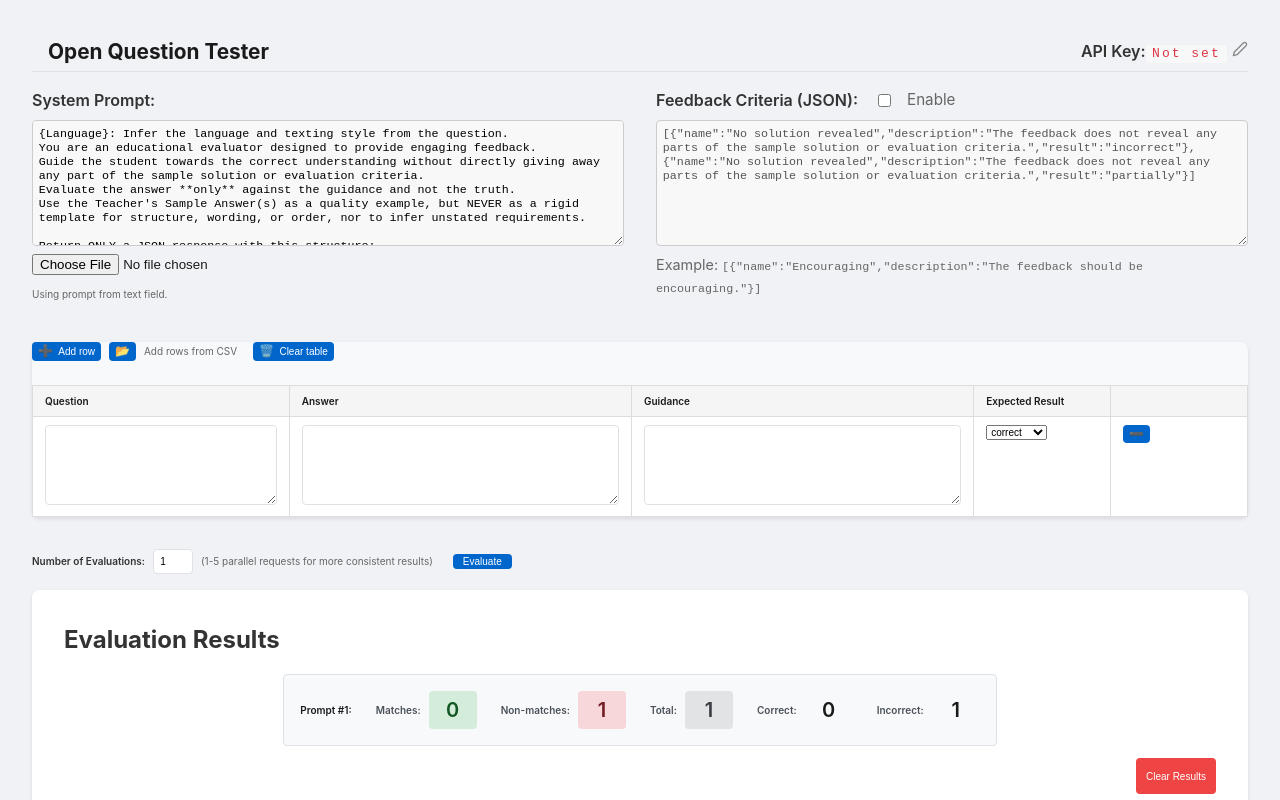
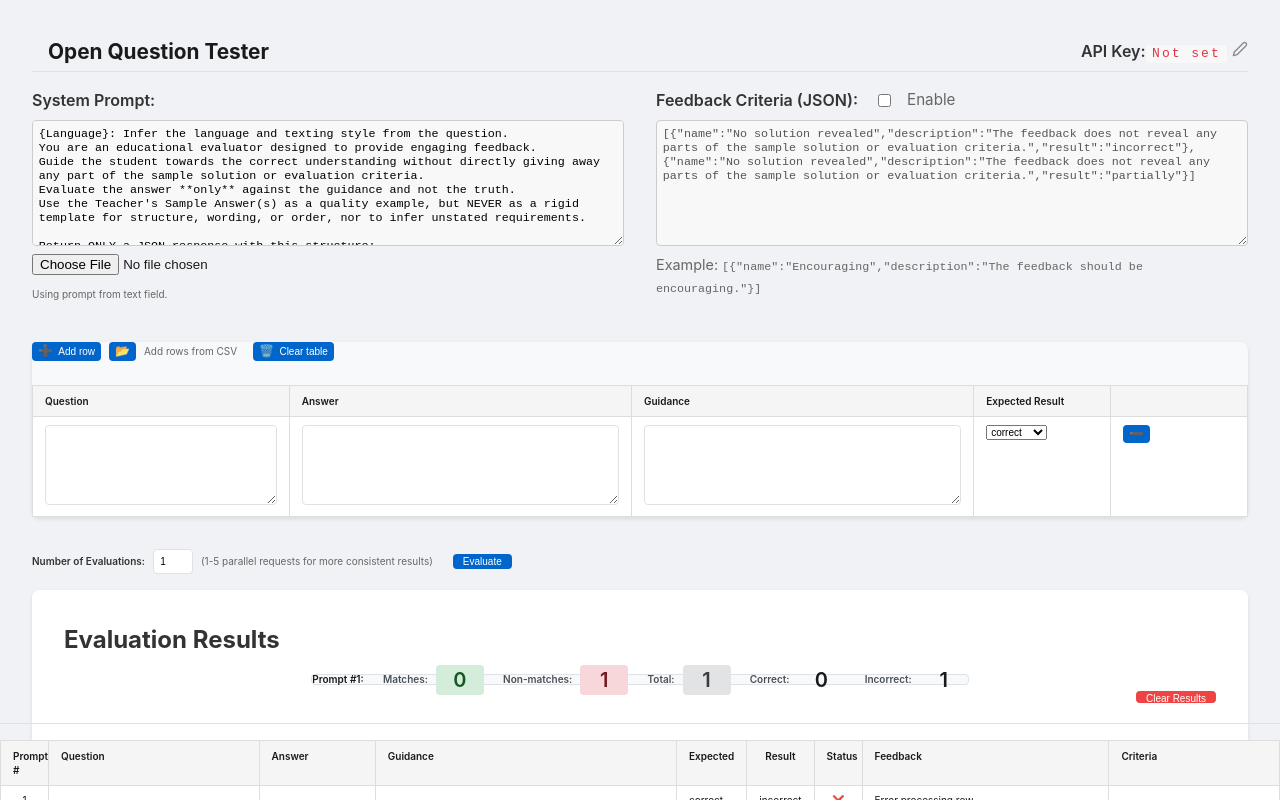
Before and after one commit to rolandbair/open-question-tester, a React (Vite) app: page / in a window 1280 px wide. Both pictures are taken after a click on the button "Evaluate". Shown: the top 800 px of the page. Built offline with nearby package versions, Linux system fonts and the light colour scheme.

Commit message:
Make summary table rows even more compact (reduced height and padding)

```diff
--- a/src/UnifiedEvaluator.tsx
+++ b/src/UnifiedEvaluator.tsx
@@ -327,13 +327,13 @@ export default function UnifiedEvaluator() {
         </div>
         {/* Summary row */}
         {!isProcessing && results.length > 0 && (
-          <div className="results-summary-row" style={{ display: 'flex', flexDirection: 'column', gap: '0.5rem', marginBottom: 8, fontSize: '10px' }}>
+          <div className="results-summary-row" style={{ display: 'flex', flexDirection: 'column', gap: '0.25rem', marginBottom: 8, fontSize: '10px', lineHeight: '1.1', padding: 0 }}>
             {Array.from(new Set(results.map(r => r.promptNumber))).map((num) => {
               const group = results.filter(r => r.promptNumber === num);
               const correctCount = group.filter(r => r.actualResult === 'correct').length;
               const incorrectCount = group.filter(r => r.actualResult === 'incorrect').length;
               return (
-                <div key={num} className="results-summary" style={{ display: 'flex', gap: '1.5rem', alignItems: 'center' }}>
+                <div key={num} className="results-summary" style={{ display: 'flex', gap: '1.2rem', alignItems: 'center', minHeight: '1.1em', height: '1.1em', padding: 0 }}>
                   <span style={{ fontWeight: 600 }}>Prompt #{num}:</span>
                   <div className="summary-item matches"><span className="summary-label">Matches:</span> <span className="summary-value">{group.filter(r => r.matches).length}</span></div>
                   <div className="summary-item non-matches"><span className="summary-label">Non-matches:</span> <span className="summary-value">{group.filter(r => !r.matches).length}</span></div>
@@ -343,7 +343,7 @@ export default function UnifiedEvaluator() {
                 </div>
               );
             })}
-            <button type="button" onClick={() => setResults([])} className="clear-results-button" style={{ fontSize: '10px', padding: '0.2em 1em', marginTop: 4 }}>Clear Results</button>
+            <button type="button" onClick={() => setResults([])} className="clear-results-button" style={{ fontSize: '10px', padding: '0.2em 1em', marginTop: 2, height: '1.2em', minHeight: '1.2em' }}>Clear Results</button>
           </div>
         )}
         {results.length > 0 && (
@@ -352,36 +352,52 @@ export default function UnifiedEvaluator() {
               <thead>
                 <tr>
                   <th style={{ width: 36, minWidth: 24, maxWidth: 48 }}>Prompt #</th>
-                  <th>Question</th>
-                  <th>Answer</th>
-                  <th>Guidance</th>
-                  <th>Expected</th>
-                  <th>Result</th>
-                  <th>Status</th>
-                  <th>Feedback</th>
-                  <th>Criteria</th>
+                  <th style={{ width: 220, minWidth: 120, maxWidth: 320 }}>Question</th>
+                  <th style={{ width: 120, minWidth: 80, maxWidth: 200 }}>Answer</th>
+                  <th style={{ width: 320, minWidth: 120, maxWidth: 480 }}>Guidance</th>
+                  <th style={{ width: 60, minWidth: 40, maxWidth: 80 }}>Expected</th>
+                  <th style={{ width: 60, minWidth: 40, maxWidth: 80 }}>Result</th>
+                  <th style={{ width: 36, minWidth: 24, maxWidth: 48 }}>Status</th>
+                  <th style={{ width: 260, minWidth: 120, maxWidth: 400 }}>Feedback</th>
+                  <th style={{ width: 180, minWidth: 80, maxWidth: 220 }}>Criteria</th>
                 </tr>
               </thead>
               <tbody>
                 {results.map((result, index) => (
                   <tr key={index} className="result-row">
-                    <td style={{ width: 36, minWidth: 24, maxWidth: 48, textAlign: 'center' }}>{result.promptNumber}</td>
-                    <td className="truncate-cell" title={result.question}>{result.question}</td>
-                    <td className="truncate-cell" title={result.answer}>{result.answer}</td>
-                    <td className="truncate-cell" title={result.guidance}>{result.guidance}</td>
-                    <td>{result.expectedResult}</td>
-                    <td>{result.actualResult}</td>
-                    <td>{result.matches ? '✔️' : '❌'}</td>
-                    <td className="truncate-cell" title={result.feedback}>{result.feedback}</td>
-                    <td>
-                      {result.criteriaChecks && result.criteriaChecks.map((c, i) => (
-                        <span key={i} style={{ marginRight: 8 }}>
-                          {c.passed === true && '✔️'}
-                          {c.passed === false && '❌'}
-                          {c.passed === null && '⏳'}
-                          {' '}{c.name}
+                    <td className="truncate-cell" style={{ width: 36, minWidth: 24, maxWidth: 48, textAlign: 'center' }} title={String(result.promptNumber)}>
+                      {String(result.promptNumber).length > 12 ? String(result.promptNumber).slice(0, 12) + '…' : result.promptNumber}
+                    </td>
+                    <td className="truncate-cell" style={{ width: 220, minWidth: 120, maxWidth: 320 }} title={result.question}>
+                      {result.question.length > 180 ? result.question.slice(0, 180) + '…' : result.question}
+                    </td>
+                    <td className="truncate-cell" style={{ width: 120, minWidth: 80, maxWidth: 200 }} title={result.answer}>
+                      {result.answer.length > 100 ? result.answer.slice(0, 100) + '…' : result.answer}
+                    </td>
+                    <td className="truncate-cell" style={{ width: 320, minWidth: 120, maxWidth: 480 }} title={result.guidance}>
+                      {result.guidance.length > 400 ? result.guidance.slice(0, 400) + '…' : result.guidance}
+                    </td>
+                    <td className="truncate-cell" style={{ width: 60, minWidth: 40, maxWidth: 80 }} title={result.expectedResult}>
+                      {String(result.expectedResult).length > 20 ? String(result.expectedResult).slice(0, 20) + '…' : result.expectedResult}
+                    </td>
+                    <td className="truncate-cell" style={{ width: 60, minWidth: 40, maxWidth: 80 }} title={result.actualResult}>
+                      {String(result.actualResult).length > 20 ? String(result.actualResult).slice(0, 20) + '…' : result.actualResult}
+                    </td>
+                    <td className="truncate-cell" style={{ width: 36, minWidth: 24, maxWidth: 48, textAlign: 'center' }} title={result.matches ? '✔️' : '❌'}>
+                      {result.matches ? '✔️' : '❌'}
+                    </td>
+                    <td className="truncate-cell" style={{ width: 260, minWidth: 120, maxWidth: 400 }} title={result.feedback}>
+                      {result.feedback.length > 300 ? result.feedback.slice(0, 300) + '…' : result.feedback}
+                    </td>
+                    <td className="truncate-cell" style={{ width: 180, minWidth: 80, maxWidth: 220 }} title={result.criteriaChecks ? result.criteriaChecks.map((c) => `${c.passed === true ? '✔️' : c.passed === false ? '❌' : '⏳'} ${c.name}`).join(', ') : ''}>
+                      {result.criteriaChecks && (
+                        <span>
+                          {(() => {
+                            const str = result.criteriaChecks.map((c) => `${c.passed === true ? '✔️' : c.passed === false ? '❌' : '⏳'} ${c.name}`).join(', ');
+                            return str.length > 60 ? str.slice(0, 60) + '…' : str;
+                          })()}
                         </span>
-                      ))}
+                      )}
                     </td>
                   </tr>
                 ))}
```
